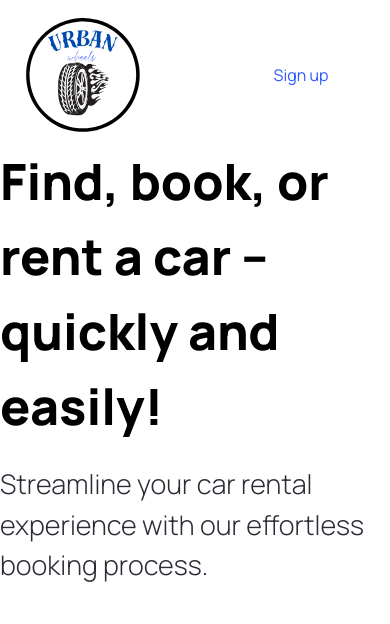
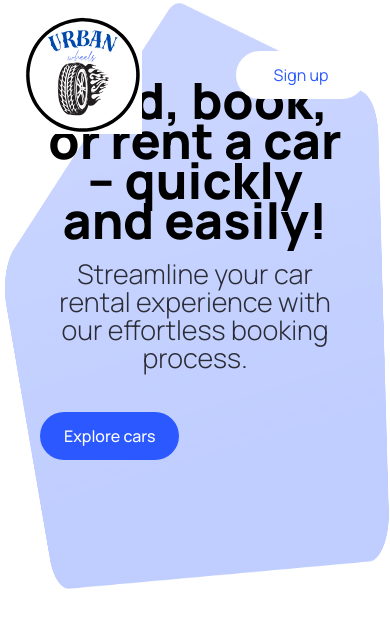
Before and after one commit to mwangimuringi/urbanwheels, a Next.js app: page / in a window 390 px wide. Shown: the top 624 px of the page. Built offline with nearby package versions, Linux system fonts and the light colour scheme; no server answers; the database is empty.

Commit message:
Improved Tailwind classes for responsiveness and hover effects.

```diff
--- a/components/hero.tsx
+++ b/components/hero.tsx
@@ -11,20 +11,19 @@ const Hero = () => {
   const handleScroll = () => {
     try {
       console.log("Scroll to explore section.");
-      // Add scroll behavior here
     } catch (error) {
       console.error("Error during scroll:", (error as Error).message);
     }
   };
 
   return (
-    <div className="hero">
-      <div className="flex-1 pt-36 px-0">
-        <h1 className="hero__title">{HERO_TITLE}</h1>
-        <p className="hero__subtitle">{HERO_SUBTITLE}</p>
+    <div className="hero flex flex-col md:flex-row items-center justify-between px-5 py-10">
+      <div className="flex-1 text-center md:text-left pt-10 md:pt-36 px-5">
+        <h1 className="hero__title text-4xl md:text-6xl font-bold">{HERO_TITLE}</h1>
+        <p className="hero__subtitle text-lg md:text-xl mt-5">{HERO_SUBTITLE}</p>
         <CustomButton
           title="Explore cars"
-          containerStyles="bg-primary-blue text-white rounded-full mt-10 hover:bg-primary-blue-dark transition ease-in-out"
+          containerStyles="bg-primary-blue text-white rounded-full mt-10 px-6 py-3 hover:bg-primary-blue-dark transition ease-in-out"
           handleClick={handleScroll}
           btnType="button"
           textStyles="font-medium"
@@ -32,8 +31,8 @@ const Hero = () => {
           aria-label="Explore cars button"
         />
       </div>
-      <div className="hero__image-container">
-        <div className="hero__image">
+      <div className="hero__image-container flex justify-center mt-10 md:mt-0">
+        <div className="hero__image relative w-full max-w-md md:max-w-lg">
           <Image
             src="/hero.png"
             alt="Hero illustration"
@@ -41,7 +40,7 @@ const Hero = () => {
             className="object-contain"
           />
         </div>
-        <div className="hero__image-overlay" />
+        <div className="hero__image-overlay absolute inset-0 bg-gradient-to-b from-transparent to-black opacity-30" />
       </div>
     </div>
   );
```
